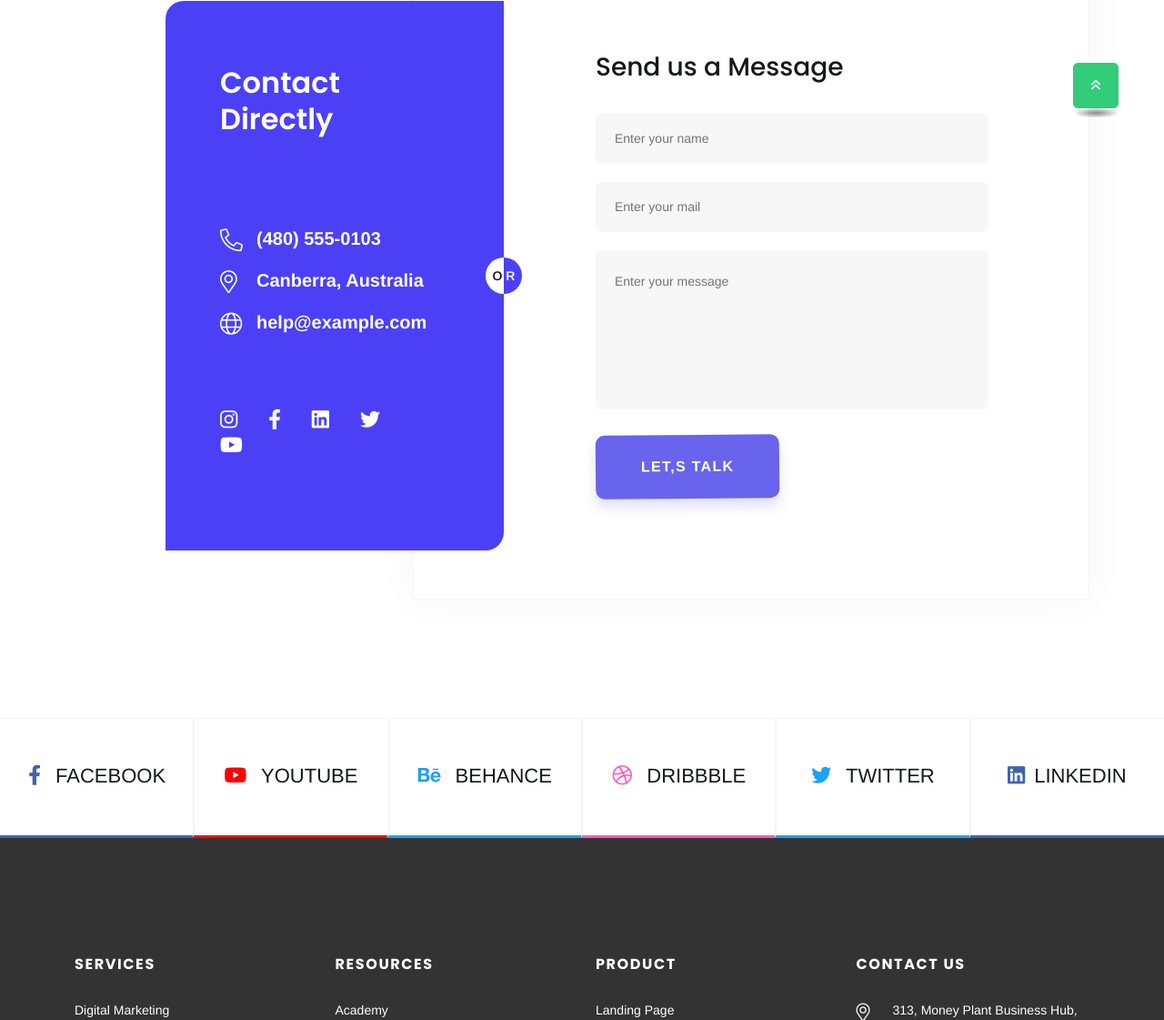
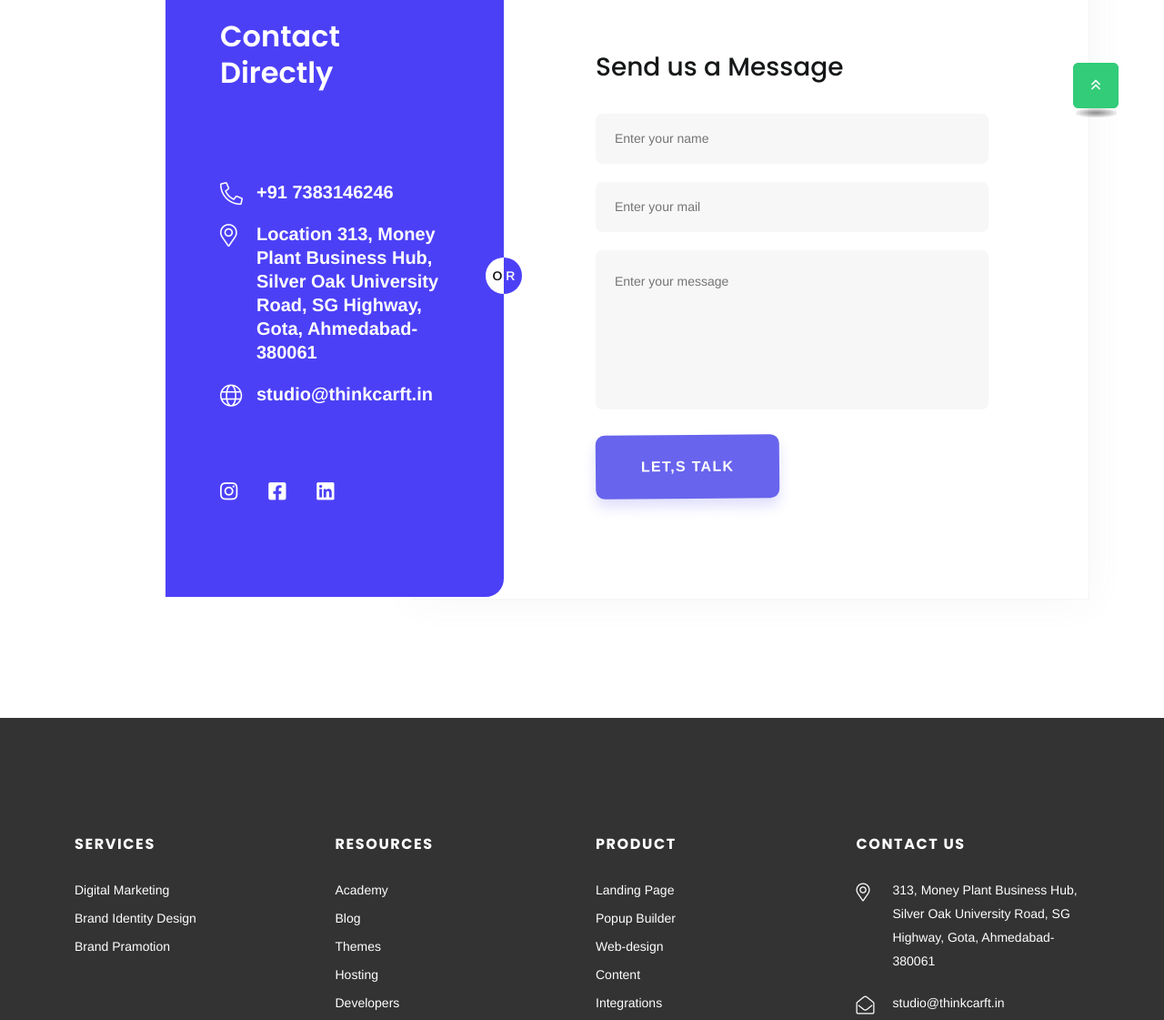
Before and after one commit to Rupen109/think-craft-agency, a plain HTML site: page contact.html in a window 1280 px wide. Shown: the part 761-1882 px from the top of the page at 91% size. Drawn offline with nearby package versions, Linux system fonts and the light colour scheme.

Commit message:
contact page changes and social bar btm removed

```diff
--- a/contact.html
+++ b/contact.html
@@ -291,20 +291,20 @@
                      <h3 class="contact-box__title">Contact <br> Directly</h3>
                      <div class="contact-box__info-list">
                         <ul>
-                           <li><a href="tel:4805550103"><i class="fal fa-phone-alt"></i> (480) 555-0103</a></li>
+                           <li><a href="tel:+91 7383146246"><i class="fal fa-phone-alt"></i> +91 7383146246</a></li>
                            <li><a href="https://www.google.com.bd/maps/@-26.7452242,128.312617,5.17z" target="_blank"><i
-                                    class="fal fa-map-marker-alt"></i> Canberra, Australia</a></li>
-                           <li><a href="mailto:michelle.rivera@example.com"><i
-                                    class="fal fa-globe"></i>help@example.com</a></li>
+                                    class="fal fa-map-marker-alt"></i> Location
+                                    313, Money Plant Business Hub, Silver Oak University Road, SG Highway, Gota, Ahmedabad-380061</a></li>
+                           <li><a href="mailto:studio@thinkcarft.in"><i
+                                    class="fal fa-globe"></i>studio@thinkcarft.in</a></li>
                         </ul>
                      </div>
                      <div class="contact-box__social">
                         <ul>
-                           <li><a href=""><i class="fab fa-instagram"></i></a></li>
-                           <li><a href=""><i class="fab fa-facebook-f"></i></a></li>
-                           <li><a href=""><i class="fab fa-linkedin"></i></a></li>
-                           <li><a href=""><i class="fab fa-twitter"></i></a></li>
-                           <li><a href=""><i class="fab fa-youtube"></i></a></li>
+                           <li><a href="https://www.instagram.com/thinkcraft_studio/"><i class="fab fa-instagram"></i></a></li>
+                           <li><a href="https://www.facebook.com/profile.php?id=61557471825512"><i class="fab fa-facebook-square"></i></a></li>
+                           <li><a href="https://www.linkedin.com/company/103136489/admin/feed/posts/"><i class="fab fa-linkedin"></i></a></li>
+
                         </ul>
                      </div>
                   </div>
@@ -347,7 +347,7 @@
 
 
       <!-- tp-social-area-start -->
-      <div class="tp-social-area social-space-bottom fix">
+      <!-- <div class="tp-social-area social-space-bottom fix">
          <div class="container-fluid p-0">
             <div class="row g-0">
                <div class="col-lg-2 col-md-4 col-sm-6">
@@ -394,7 +394,7 @@
                </div>
             </div>
          </div>
-      </div>
+      </div> -->
       <!-- tp-social-area-end -->
    </main>
 
```
Also changed, not shown: about-us.html (+2 -2 lines), case-details.html (+2 -2 lines), case-studies.html (+2 -2 lines), service-details.html (+2 -2 lines), service.html (+2 -2 lines).
